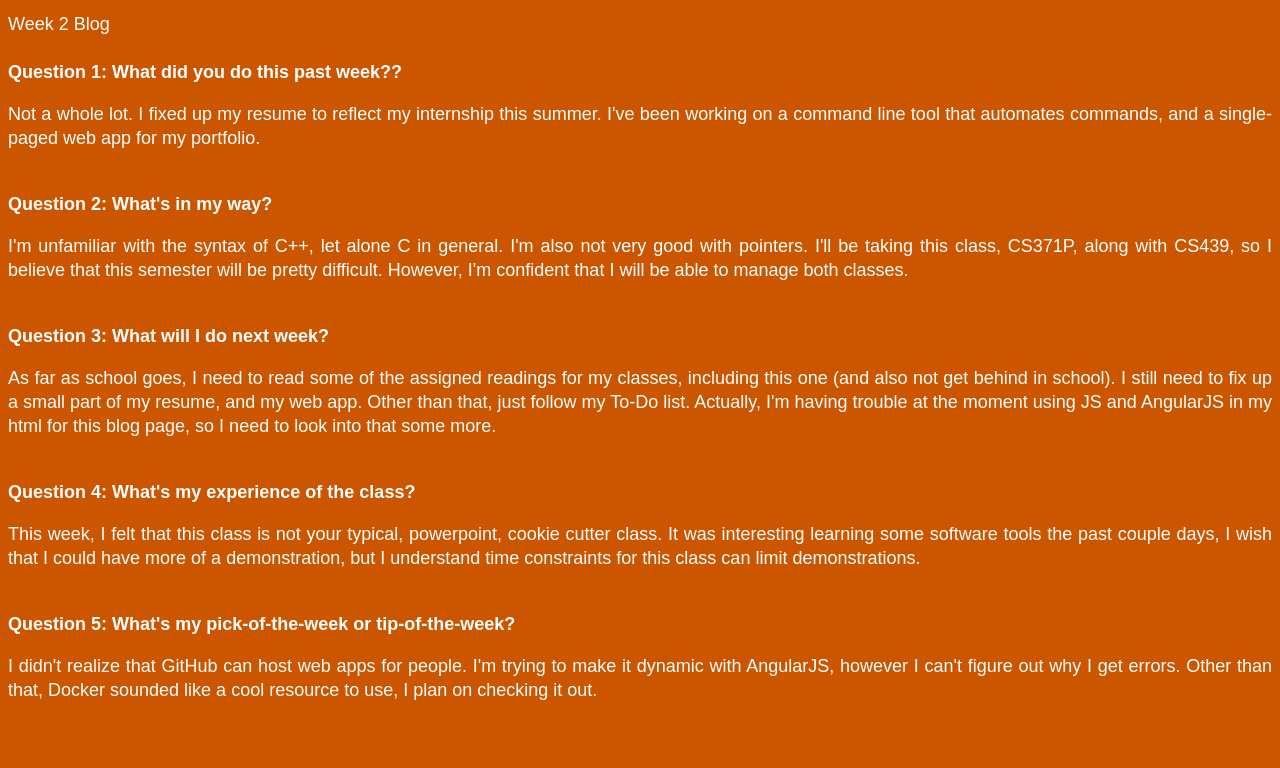
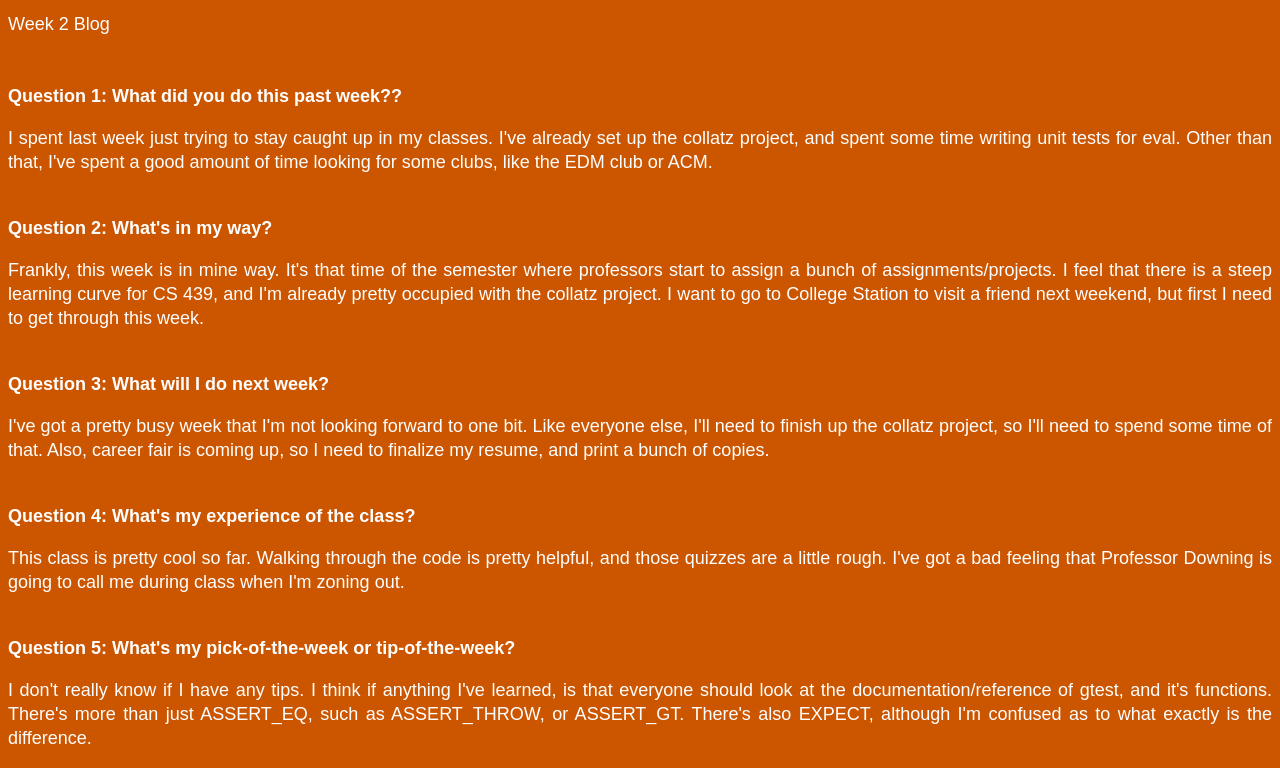
Before and after one commit to iambrandonchan/iambrandonchan.github.io, a website: page week2.html in a window 1280 px wide. Shown: the part 356-1124 px from the top of the page. Before the commit the page ends 1076 px from the top, so only its background shows below. Drawn offline with Linux system fonts and the light colour scheme.

Commit message:
finished writing the blog

```diff
--- a/week2.html
+++ b/week2.html
@@ -21,6 +21,7 @@
       <h2>
          Week 2 Blog
          <br>
+         <br>
          <!-- <div ng-repeat="question in week1Content"> -->
 <!--          <strong>
          Question 1: What are my expectations of the class?
@@ -34,35 +35,35 @@
          Question 1: What did you do this past week??
          </strong>
          <p>
-            Not a whole lot. I fixed up my resume to reflect my internship this summer. I've been working on a command line tool that automates commands, and a single-paged web app for my portfolio.
+            I spent last week just trying to stay caught up in my classes. I've already set up the collatz project, and spent some time writing unit tests for eval. Other than that, I've spent a good amount of time looking for some clubs, like the EDM club or ACM.
          </p>
          <br>
          <strong>
          Question 2: What's in my way?
          </strong>
          <p>
-            I'm unfamiliar with the syntax of C++, let alone C in general. I'm also not very good with pointers. I'll be taking this class, CS371P,  along with CS439, so I believe that this semester will be pretty difficult. However, I'm confident that I will be able to manage both classes.
+            Frankly, this week is in mine way. It's that time of the semester where professors start to assign a bunch of assignments/projects. I feel that there is a steep learning curve for CS 439, and I'm already pretty occupied with the collatz project. I want to go to College Station to visit a friend next weekend, but first I need to get through this week.
          </p>
          <br>
          <strong>
          Question 3: What will I do next week?
          </strong>
          <p>
-            As far as school goes, I need to read some of the assigned readings for my classes, including this one (and also not get behind in school). I still need to fix up a small part of my resume, and my web app. Other than that, just follow my To-Do list. Actually, I'm having trouble at the moment using JS and AngularJS in my html for this blog page, so I need to look into that some more.
+            I've got a pretty busy week that I'm not looking forward to one bit. Like everyone else, I'll need to finish up the collatz project, so I'll need to spend some time of that. Also, career fair is coming up, so I need to finalize my resume, and print a bunch of copies.
          </p>
          <br>
          <strong>
          Question 4: What's my experience of the class?
          </strong>
          <p>
-            This week, I felt that this class is not your typical, powerpoint, cookie cutter class. It was interesting learning some software tools the past couple days, I wish that I could have more of a demonstration, but I understand time constraints for this class can limit demonstrations.
+            This class is pretty cool so far. Walking through the code is pretty helpful, and those quizzes are a little rough. I've got a bad feeling that Professor Downing is going to call me during class when I'm zoning out.
          </p>
          <br>
          <strong>
          Question 5: What's my pick-of-the-week or tip-of-the-week?
          </strong>
          <p>
-            I didn't realize that GitHub can host web apps for people. I'm trying to make it dynamic with AngularJS, however I can't figure out why I get errors. Other than that, Docker sounded like a cool resource to use, I plan on checking it out.
+            I don't really know if I have any tips. I think if anything I've learned, is that everyone should look at the documentation/reference of gtest, and it's functions. There's more than just ASSERT_EQ, such as ASSERT_THROW, or ASSERT_GT. There's also EXPECT, although I'm confused as to what exactly is the difference.
          </p>
          <!-- </div> -->
       </h2>
```
